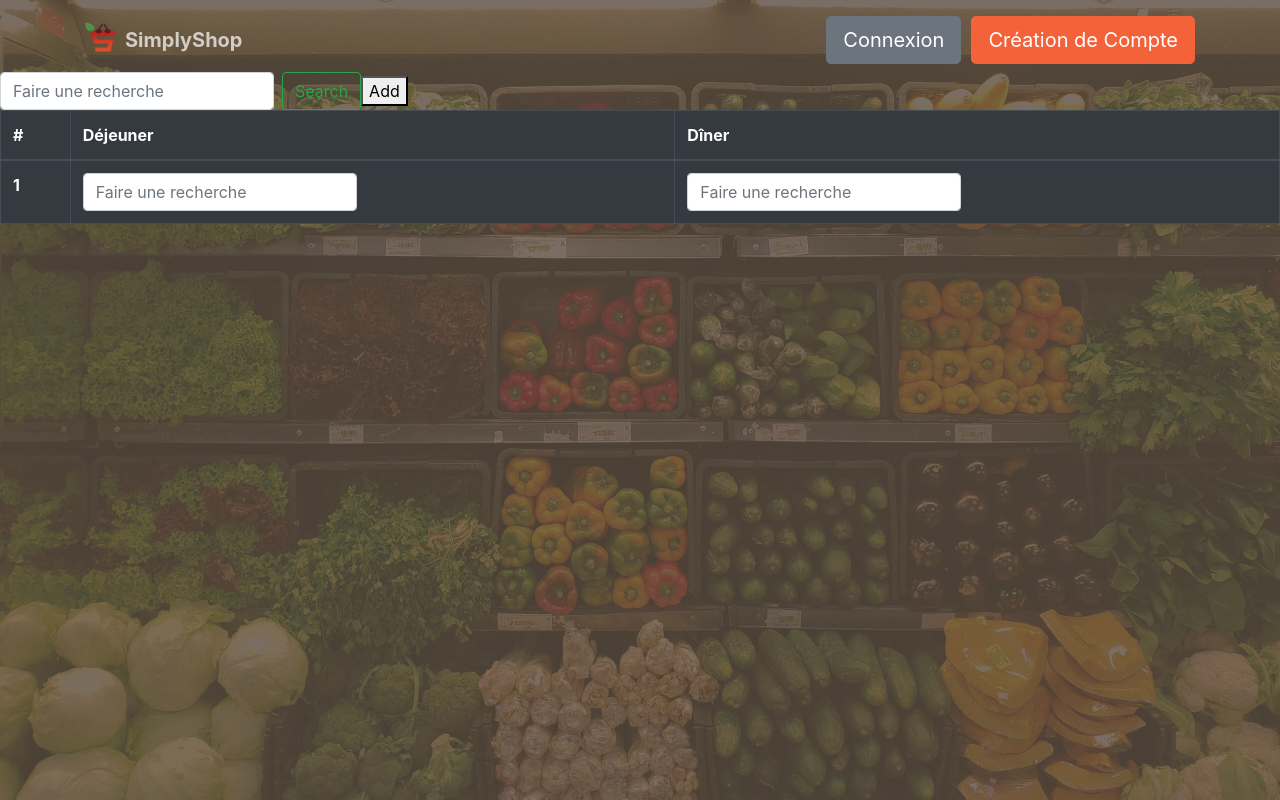
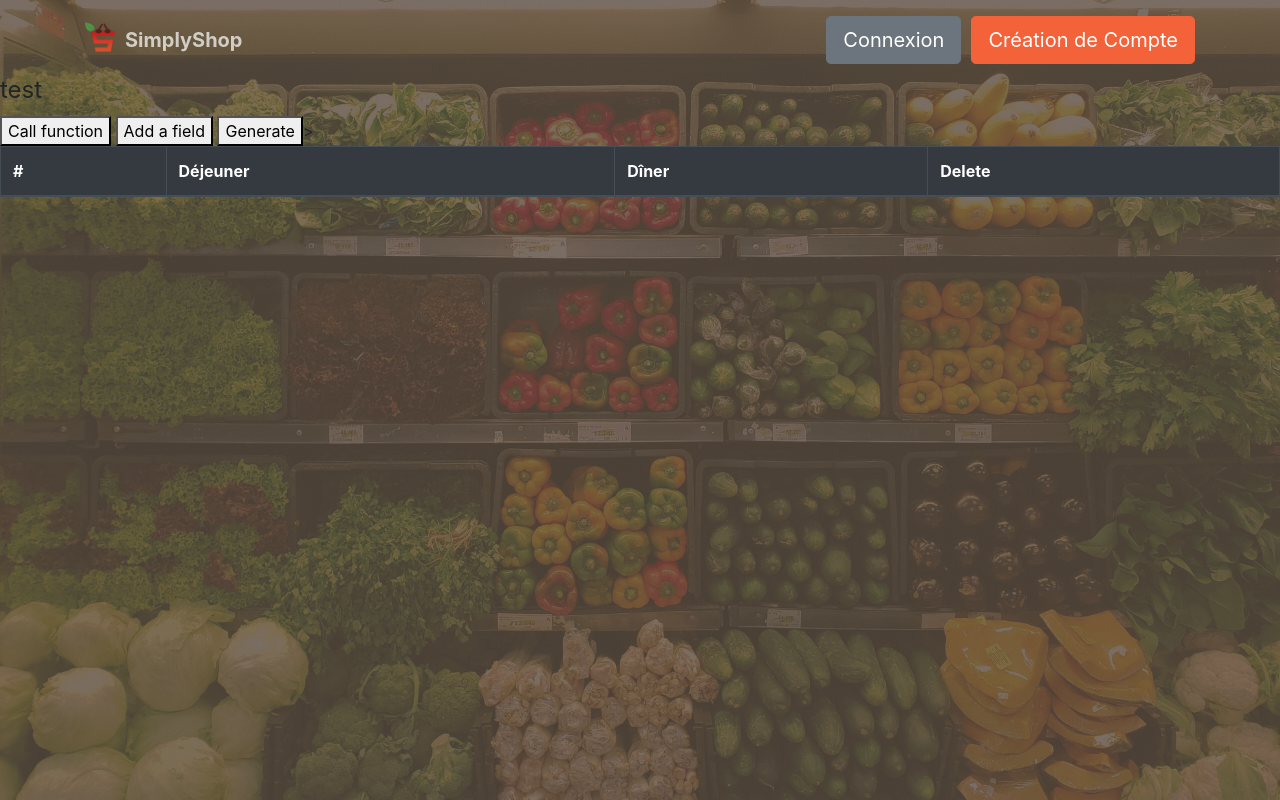
Before and after one commit to Jilvo/SimplyFood, a Django app: page /tab in a window 1280 px wide. Run offline with Django 3.2, Linux system fonts and the light colour scheme; lists and menus that the app fills with data are empty; some libraries are stand-ins or nearby versions.

Commit message:
create table for the input recipe

```diff
--- a/SimplyShop/settings.py
+++ b/SimplyShop/settings.py
@@ -21,7 +21,7 @@
 # See https://docs.djangoproject.com/en/3.0/howto/deployment/checklist/
 
 # SECURITY WARNING: keep the secret key used in production secret!
-SECRET_KEY = os.environ.get("SECRET_KEY")
+
 
 
 # SECURITY WARNING: don't run with debug turned on in production!
--- a/recipe_list/static/css/styles_changes.css
+++ b/recipe_list/static/css/styles_changes.css
@@ -30,3 +30,7 @@
 .font-color{
     color: aliceblue;
 }
+
+.input_recipe{
+    width: 500px;
+}
--- a/recipe_list/static/js/scripts.js
+++ b/recipe_list/static/js/scripts.js
@@ -1,9 +1,4 @@
+
 function Add_Row(){
     console.log("La fonction est bien appelée")
-    $("#table_recipe").append("<tr><td>3</td><td><input class='form-control mr-sm-2' placeholder='Faire une recherche' name='query' id='query'></td><td><input type='text' id='name' name='name' requiredminlength='4' maxlength='60' size='40'></td</tr>");
-}
-
-// document.getElementById("demo").innerHTML =
-// obj.employees[1].firstName + " " + obj.employees[1].lastName;
-
-// console.log(JSON.stringify)
+    }
--- a/recipe_list/templates/tab.html
+++ b/recipe_list/templates/tab.html
@@ -3,8 +3,10 @@
 {% block content %}
 <!--Custom styles-->
 <title>Connexion</title>
+<script src="//code.jquery.com/jquery-1.11.2.min.js"></script>
+<script src="//code.jquery.com/jquery-migrate-1.2.1.min.js"></script>
 
-<body id="page-top" class="signup"></body>
+<body id="page-top" class="signup">
 <style>
 	footer{
 		position: fixed;
@@ -15,29 +17,76 @@
 <!--Login Form-->
 <header class="masthead">
   <section>
-      <form class="form-inline" action="{% url 'recipe' %}" method="GET" accept-charset="utf-8">
-        <input class="form-control mr-sm-2" placeholder="Faire une recherche" name="query" id="query">
-        <button class="btn btn-outline-success my-2 my-sm-0" type="submit">Search</button>
-      <button onclick="Add_Row()">Add</button>
+    <fieldset id="buildyourform">
+      <legend>test</legend>
+  </fieldset>
+  <button onclick="Add_Row()">Call function</button>
+  <button value="Add a field" class="add" id="add" onclick="Add_Row()">Add a field</button>
+  <button value="Generate" class="add" id="preview" onclick="Add_Row()">Generate</button>>
   <table id="table_recipe" class="table table-bordered table-dark">
     <thead>
       <tr>
         <th scope="col">#</th>
         <th scope="col">Déjeuner</th>
         <th scope="col">Dîner</th>
+        <th scope="col">Delete</th>
       </tr>
     </thead>
     <tbody>
       <tr>
-                <th scope="row">1</th>
-                <td><input class="form-control mr-sm-2" placeholder="Faire une recherche" name="query" id="query"></td>
-                <td><input class="form-control mr-sm-2" placeholder="Faire une recherche" name="query" id="query"></td>
       </tr>
       <tr>
       </tr>
     </tbody>
   </table>
-        </form>
+</fieldset>
+  &nbsp;
+  <script>
+    $(document).ready(function() {
+
+    $("#preview").click(function() {
+        var arr = {};
+        arr.items = [];
+
+        $(".fieldwrapper").each(function() {
+            var entry = {}
+            var lunch = $(this).find("input[name='lunch']").val();
+            var supper = $(this).find("input[name='supper']").val();
+            entry["lunch"] = lunch;
+            entry["supper"] = supper;
+            arr.items.push(entry);
+        });
+        alert (JSON.stringify(arr, null, 4));
+    });
+
+    $("#add").click(function() {
+        var intId = $("#buildyourform div").length + 1;
+        var fieldWrapper = $("<div class=\"fieldwrapper\" id=\"field" + intId + "\"/>");
+        var name = $("<td><input class='form-control mr-sm-2 input_recipe' placeholder='Faire une recherche' name='lunch' id='query'></td>");
+           var supper = $("<td><input class='form-control mr-sm-2 input_recipe' placeholder='Faire une recherche' name='supper' id='query'></td>");
+
+        var removeButton = $("<td><input type=\"button\"class=\"remove btn btn-outline-secondary\" value=\"Remove\" /></td>");
+        removeButton.click(function() {
+            $(this).parent().remove();
+        });
+        fieldWrapper.append(name);
+                fieldWrapper.append(supper);
+
+        fieldWrapper.append(removeButton);
+        $("#table_recipe").append(fieldWrapper);
+    });
+
+});
+
+
+  </script>
+
+
   </section>
+
+
+
 </header>
 {% endblock %}
+
+<!-- var name = $("<tr><td>" + counter + "</td><td><input class='form-control mr-sm-2' placeholder='Faire une recherche' name='query' id='query'></td><td><input class='form-control mr-sm-2' placeholder='Faire une recherche' name='query' id='query'></td><td><button type='button' class='btn btn-outline-secondary'>Secondary</button></td></tr>"); -->
--- a/recipe_list/views.py
+++ b/recipe_list/views.py
@@ -1,7 +1,6 @@
 from django.shortcuts import render
 import requests
 from google_trans_new import google_translator
-import os
 # Create your views here.
 
 def home_function(request):
@@ -12,7 +11,6 @@
 
 def find_ingredients(request):
     """search the ingredients of a recipe"""
-    API_FOOD_KEY = os.environ.get("API_FOOD_KEY")
     query = request.GET.get("query")
     print(query)
     dict_recipe = {}
@@ -22,7 +20,7 @@
 
     querystring = {"q": translate_query}
     headers = {
-        'x-rapidapi-key': API_FOOD_KEY,
+        'x-rapidapi-key': "1a40c2e594msh2ded76b4149b2fep16ffb7jsn3c68dce1fa6b",
         'x-rapidapi-host': "edamam-recipe-search.p.rapidapi.com"
         }
 
```
Lines whose indentation alone changed are shown as unchanged.
